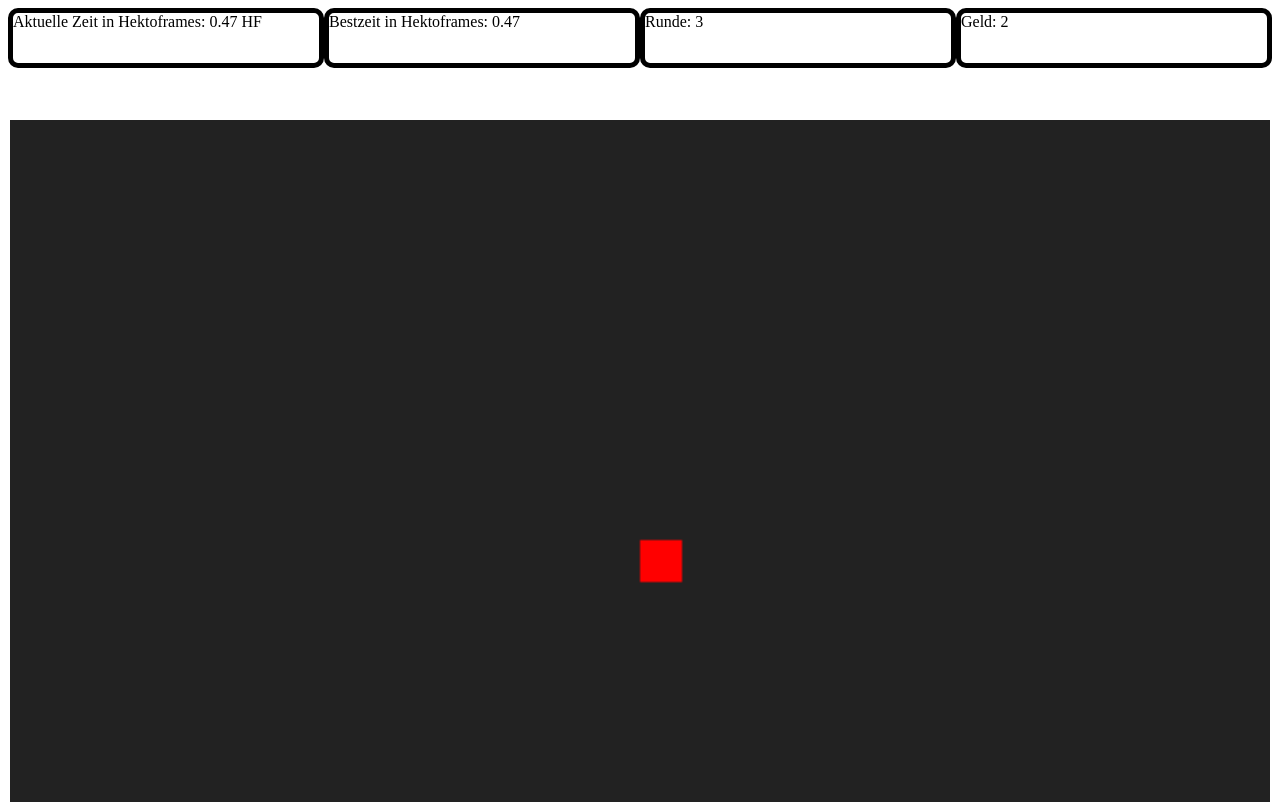
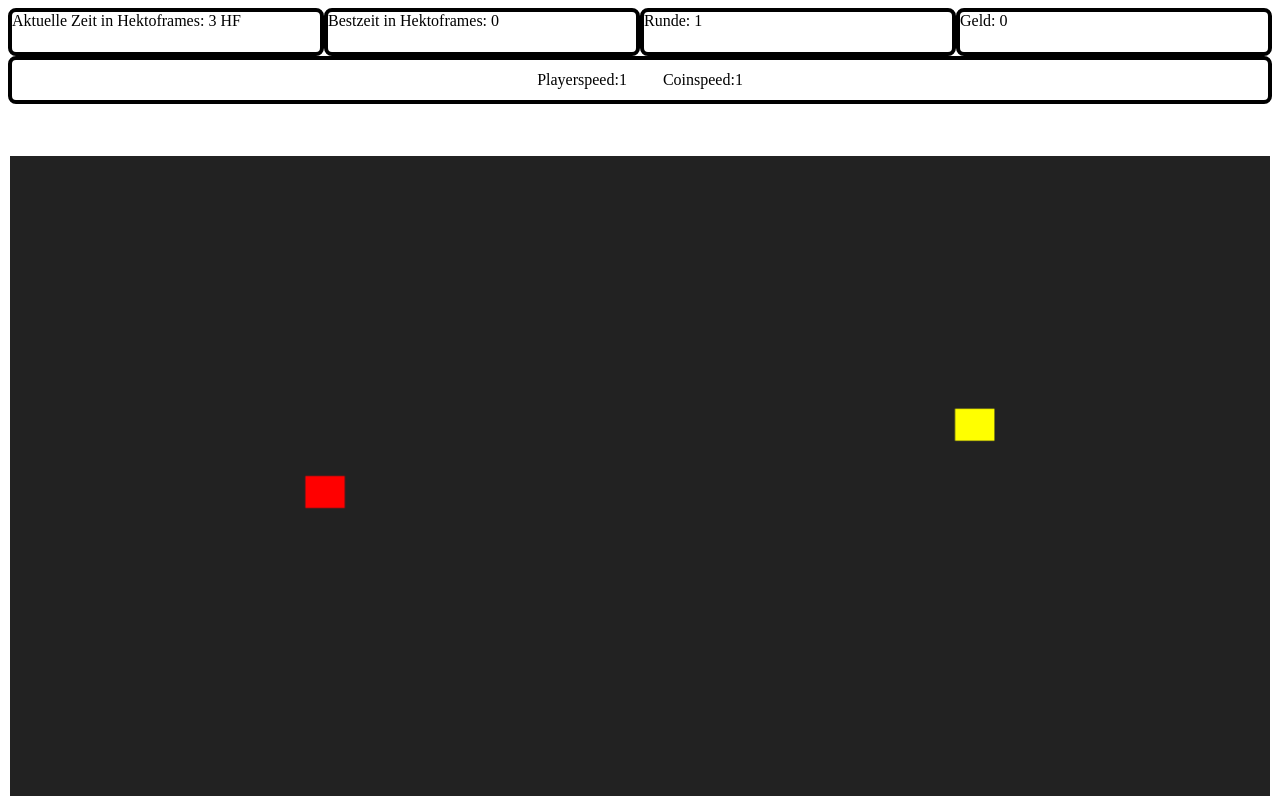
Before and after one commit to Schliewiepraesi/Coincatch, a plain HTML site: page index.html in a window 1280 px wide. Shown: the top 802 px of the page. Drawn offline with Linux system fonts and the light colour scheme.

Commit message:
Skalierbarkeit hinzugefügt

```diff
--- a/index.html
+++ b/index.html
@@ -11,9 +11,14 @@
         }
         div {
         flex: 1;
- border: 5px solid #000;
- border-radius: 10px;
- height: 50px;
+        border: 0.5dvh solid #000;
+        border-radius: 1dvh;
+        height: 5dvh;
+        }
+        .row {
+        flex: 100%;
+        align-content: center;
+        text-align: center;
         }
         canvas {
         background-color: #222;
@@ -21,13 +26,15 @@
         margin: 50px auto;
         border: 2px solid white;
         width:100%;
+        height: 80dvh;
 
         }
     </style>
 </head>
 <body>
 <div>Aktuelle Zeit in Hektoframes: <span id="Z1"></span> HF</div><div>Bestzeit in Hektoframes: <span id="Z2">0</span></div><div>Runde: <span id="Round">1</span></div><div>Geld: <span id="Cash">0</span></div>
- <canvas id="Canvas" width="600" height="400"></canvas>
+<div class="row">Playerspeed:<span id="Playerspeed">1</span> &nbsp; &nbsp; &nbsp; &nbsp; Coinspeed:<span id="Coinspeed">1</span></div>
+<canvas id="Canvas" height="400px"></canvas>
 
 <script>
     const Spielfeld = document.getElementById("Canvas");
@@ -51,8 +58,6 @@
     time1: 0,
     time2: 0,
     time3: 0,
- // kommentar
-	 // anderer kommentar
     };
     const coin = {
     x: Spielfeld.width / 4,
@@ -76,6 +81,7 @@
     d: false,
     };
 
+   document.getElementById("Canvas").width = 400 * (window.innerWidth / window.innerHeight);
 
     function update() {
     player.dx = 0;
@@ -110,6 +116,7 @@
     document.getElementById("Z1").innerHTML = coin.count / 100;
     if ((((player.x < coin.x)&&(coin.x - player.x < player.size))||((coin.x < player.x)&&(player.x - coin.x < coin.size)))&&(((player.y < coin.y)&&(coin.y - player.y < player.size))||((coin.y < player.y)&&(player.y - coin.y < coin.size)))) {
     coin.active = 0;
+    document.getElementById("Canvas").width = 400 * (window.innerWidth / window.innerHeight);
     if (document.getElementById("Z2").innerHTML == 0 || Speicher.Highscore > coin.count) {document.getElementById("Z2").innerHTML = coin.count / 100; Speicher.Highscore = coin.count;}
     player.Round += 1;
     Speicher.cash += coin.value;
@@ -135,7 +142,7 @@
     } else {
     coin.dx *= 1 + Math.round(Math.random() * 100) / 100;
     coin.dy *= 1 + Math.round(Math.random() * 100) / 100;
- alert("Spezialrunde: coinspeed:" + Math.abs(coin.dx / 2));
+    document.getElementById("Coinspeed").innerHTML = Math.round( 100 * Math.abs(coin.dx / 2)) / 100;
     }
     }
     } else {
```
Lines whose indentation alone changed are shown as unchanged.
